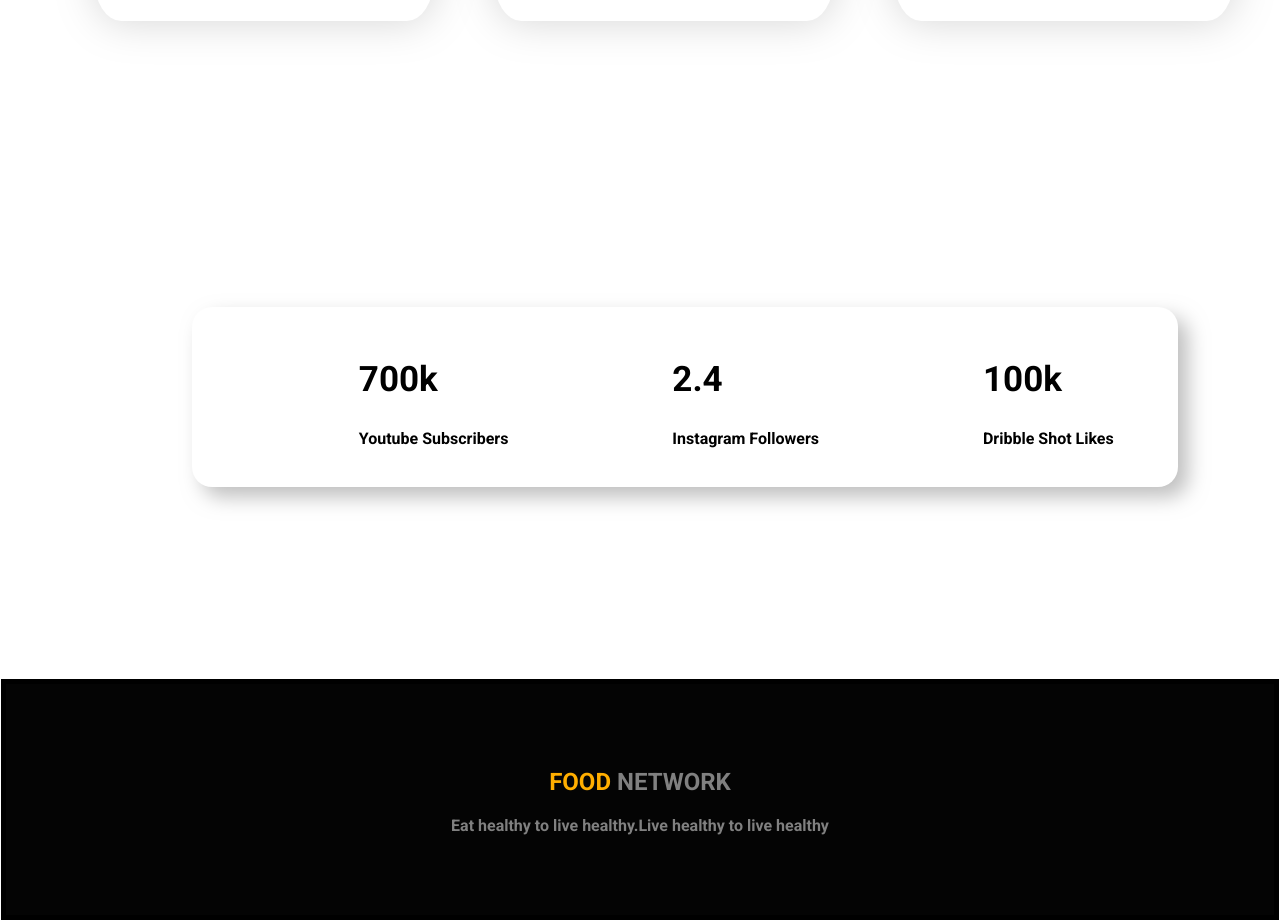
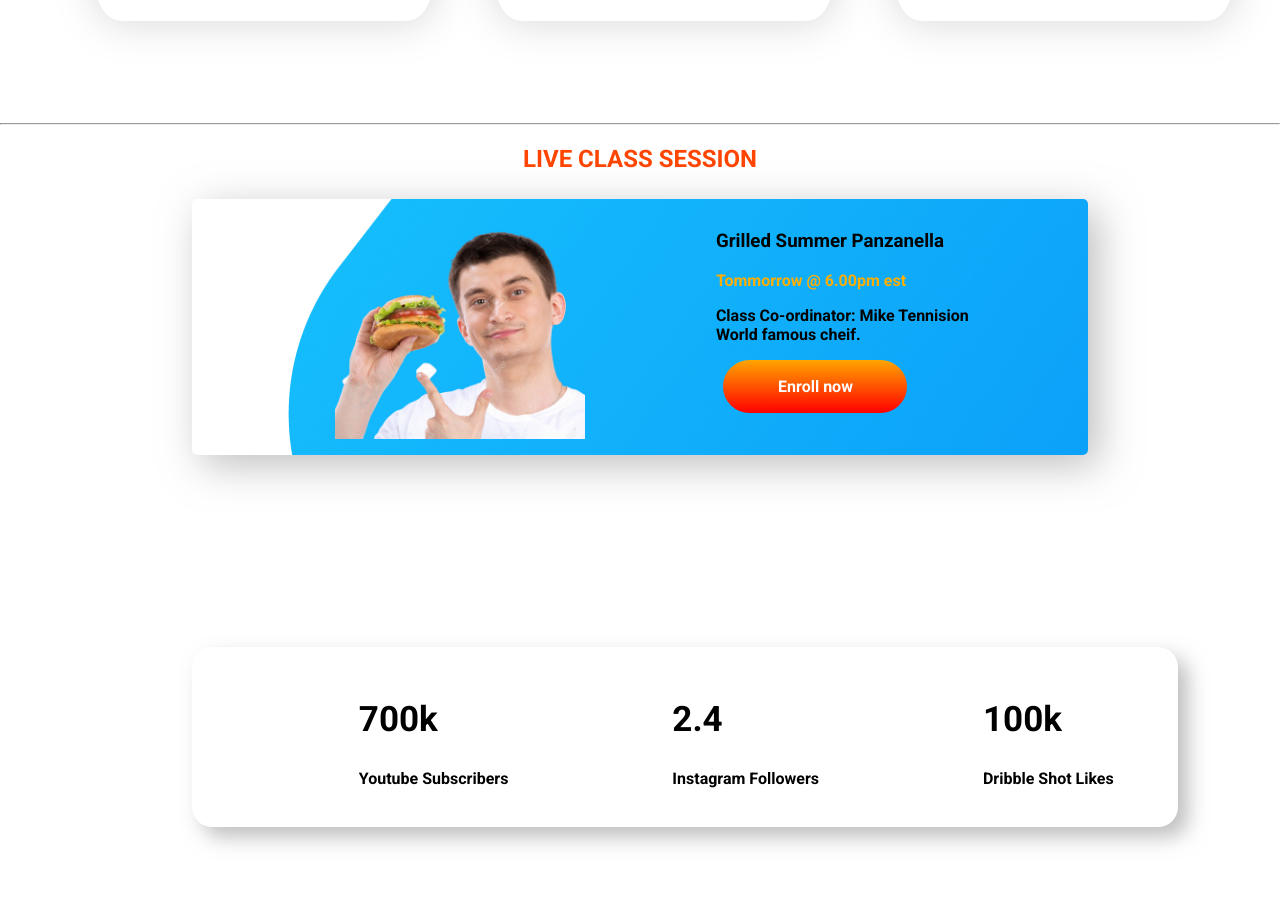
Before and after one commit to Tamim0133/food-network, a plain HTML site: page index.html in a window 1280 px wide. Shown: the part 2219-3139 px from the top of the page. Drawn offline with Linux system fonts and the light colour scheme.

Commit message:
Added a Online Class Promo

```diff
--- a/index.html
+++ b/index.html
@@ -73,6 +73,25 @@
             </p>
         </div>
     </section>
+    <hr>
+    <h2>LIVE CLASS SESSION</h2>
+    <section class="online-class">
+        <div class="teacher"><img id="teacher-info"
+                src="images/male/31602633-happy-man-with-unhealthy-burger-sandwich-in-hand-get-ready-to-eat-isolated-on-a-white-background-fas-removebg-preview.png"
+                alt=""></div>
+        <div class="teacher">
+            <h3>Grilled Summer Panzanella</h3>
+            <p class="orange">Tommorrow @ 6.00pm est</p>
+            <p>Class Co-ordinator: Mike Tennision <br>World famous cheif.</p>
+            <p class="linking"><a href="">Enroll now</a></p>
+
+        </div>
+
+    </section>
+
+
+
+
 
     <section class="forth">
         <div class="container-like">
--- a/style.css
+++ b/style.css
@@ -67,4 +67,18 @@ footer{border: 5px solid;
     background-color: rgba(0, 0, 0, 0.986);
     text-align: center;
 }
+h2{text-align: center;
+color: orangered;}
 #network{color:gray}
+.online-class{display: flex;
+border: 10px light;
+padding: 1%;
+margin: 2% 15% 0% 15%;
+border-radius: 5px;
+box-shadow: 10px 10px 40px rgba(128, 128, 128, 0.513);
+background-image: url(images/shapes/Group\ 8449.png);
+background-repeat: no-repeat;
+background-position:left;
+}
+#teacher-info{width: 250px;}
+.teacher{padding-left: 15%;}
```
